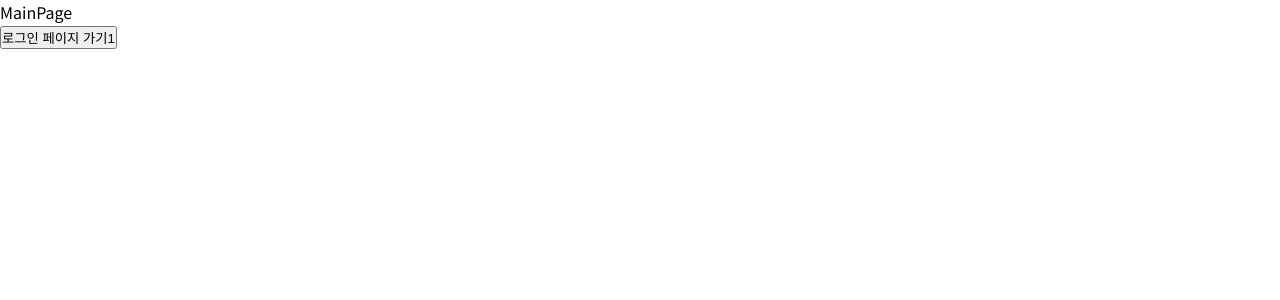
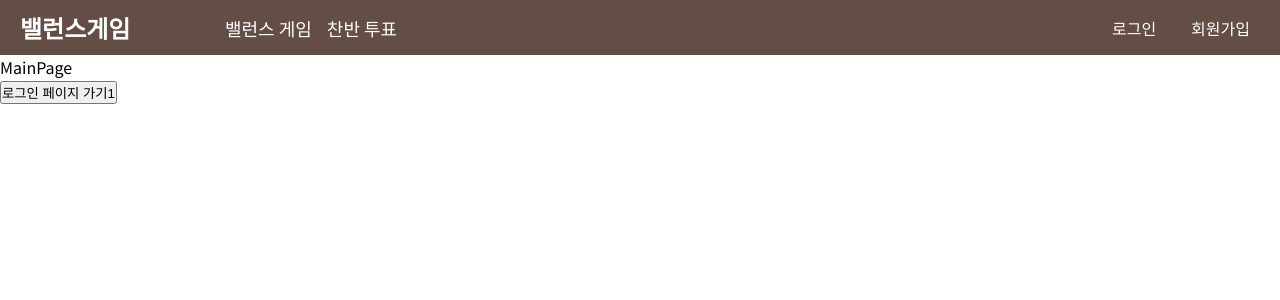
Before and after one commit to KoesJin/Daelim_TechFair, a React (Create React App) app: page / in a window 1280 px wide. Shown: the top 300 px of the page. Built offline with nearby package versions, Linux system fonts and the light colour scheme.

Commit message:
Make header & modify modal

```diff
--- a/src/components/AgreeModal.jsx
+++ b/src/components/AgreeModal.jsx
@@ -1,23 +1,38 @@
-// ModalComponent.js
 import React from 'react';
 import Modal from 'react-modal';
 import styles from '../css/AgreeModal.module.css';
 
-// 모달의 루트 요소 설정
 Modal.setAppElement('#root');
 
-const ModalComponent = ({ isOpen, onRequestClose }) => {
+const ModalComponent = ({ isOpen, onRequestClose, modalType }) => {
+  const renderModalContent = () => {
+    if (modalType === 'privacy') {
+      return (
+        <>
+          <h2>개인정보 수집 및 이용 안내</h2><br />
+          <p>회원 가입을 위해 이름, 전화번호, 이메일 등의 개인정보를 수집합니다. 수집된 개인정보는 회원 관리, 서비스 제공 및 개선, 법적 의무 준수를 위해 사용됩니다.</p>
+        </>
+      );
+    } else if (modalType === 'ads') {
+      return (
+        <>
+          <h2>광고성 정보 수신 동의 안내</h2><br />
+          <p>마케팅 및 광고 목적으로 회원님의 연락처를 통해 광고성 정보를 발송할 수 있습니다. 이 동의는 선택사항이며, 언제든지 철회할 수 있습니다.</p>
+        </>
+      );
+    }
+  };
+
   return (
     <Modal
       isOpen={isOpen}
       onRequestClose={onRequestClose}
-      contentLabel="개인정보 활용 동의"
+      contentLabel="모달"
       className={styles.modal}
       overlayClassName={styles.overlay}
     >
       <button onClick={onRequestClose} className={styles.closeButton}>✖</button> {/* X 아이콘 */}
-      <h2>개인정보 활용 동의</h2>
-      <p>여기에 개인정보 활용에 대한 상세 내용을 작성해.</p>
+      {renderModalContent()} {/* 모달 내용 렌더링 */}
     </Modal>
   );
 };
--- /dev/null
+++ b/src/components/Header.jsx
@@ -0,0 +1,36 @@
+import React from 'react';
+import { Link } from 'react-router-dom';
+import styles from '../css/Header.module.css';
+
+const Header = () => {
+  return (
+    <header className={styles.header}>
+      <div className={styles.logoContainer}>
+        {/* 로고 클릭 시 메인 페이지로 이동 */}
+        <Link to="/" className={styles.logo}>
+          밸런스게임
+        </Link>
+      </div>
+      <nav className={styles.nav}>
+        {/* 카테고리 버튼 */}
+        <Link to="/balance" className={styles.navItem}>
+          밸런스 게임
+        </Link>
+        <Link to="/vote" className={styles.navItem}>
+          찬반 투표
+        </Link>
+      </nav>
+      <div className={styles.authButtons}>
+        {/* 로그인 및 회원가입 버튼 */}
+        <Link to="/signin" className={styles.authButton}>
+          로그인
+        </Link>
+        <Link to="/signup" className={styles.authButton}>
+          회원가입
+        </Link>
+      </div>
+    </header>
+  );
+};
+
+export default Header;
--- a/src/css/AgreeModal.module.css
+++ b/src/css/AgreeModal.module.css
@@ -31,3 +31,14 @@
   font-size: 18px;
   color: #555;
 }
+
+.closeButton:hover,
+.closeButton:focus,
+.closeButton:active {
+  background: none;
+  border: none;
+}
+
+h2 {
+  text-align: center;
+}
--- /dev/null
+++ b/src/css/Header.module.css
@@ -0,0 +1,48 @@
+.header {
+  display: flex;
+  justify-content: space-between;
+  align-items: center;
+  padding: 10px 20px;
+  background-color: #644d45;
+}
+
+.logo {
+  font-size: 24px;
+  font-weight: bold;
+  color: white;
+  text-decoration: none;
+  margin-right: 30px;
+}
+
+.nav {
+  display: flex;
+  justify-content: start;
+  margin-left: 4%;
+}
+
+.navItem {
+  margin-left: 15px;
+  font-size: 18px;
+  color: white;
+  text-decoration: none;
+}
+
+.authButtons {
+  display: flex;
+  justify-content: flex-end;
+  margin-left: auto;
+}
+
+.authButton {
+  margin-left: 15px;
+  font-size: 16px;
+  color: white;
+  text-decoration: none;
+  background-color: transparent;
+  border: none;
+  padding: 5px 10px;
+}
+
+.authButton:hover {
+  font-weight: bold;
+}
--- a/src/page/MainPage.jsx
+++ b/src/page/MainPage.jsx
@@ -1,11 +1,13 @@
 import React from 'react';
 import { useNavigate } from 'react-router-dom';
+import Header from '../components/Header';
 
 const MainPage = () => {
     const navigate = useNavigate();
 
     return (
         <>
+          <Header></Header>
             <div>MainPage</div>
             <button
                 onClick={() => {
--- a/src/page/SignupPage.jsx
+++ b/src/page/SignupPage.jsx
@@ -15,6 +15,7 @@ const SignupPage = () => {
   const [showCertification, setShowCertification] = useState(false);
   const [certification, setCertification] = useState("");
   const [modalIsOpen, setModalIsOpen] = useState(false);
+  const [modalType, setModalType] = useState("");
 
   const handleAdsChange = () => {
     setAgreedToAds(!AgreedToAds);
@@ -61,12 +62,14 @@ const SignupPage = () => {
     }
   };
 
-  const openModal = () => {
+  const openModal = (type) => {
+    setModalType(type);
     setModalIsOpen(true);
   };
 
   const closeModal = () => {
     setModalIsOpen(false);
+    setModalType("");
   };
 
   const handleSubmit = (e) => {
@@ -177,8 +180,8 @@ const SignupPage = () => {
             <label htmlFor="privacy" className={styles.checkboxLabel}>
               <span className={styles.required}>(필수)</span> 개인정보 활용 동의
               <span className={styles.required}>*</span>
-              <span className={styles.detailLink} onClick={openModal}> 자세히 보기</span>
             </label>
+            <span className={styles.detailLink} onClick={() => openModal('privacy')}> 자세히 보기</span>
           </div>
           <div className={styles.checkboxContainer}>
             <input
@@ -190,8 +193,8 @@ const SignupPage = () => {
             <label htmlFor="ads" className={styles.checkboxLabel}>
               광고성 메시지 전송 동의
               <span className={styles.required}>*</span>
-              <span className={styles.detailLink} onClick={openModal}> 자세히 보기</span>
             </label>
+            <span className={styles.detailLink} onClick={() => openModal('ads')}> 자세히 보기</span>
           </div>
           <button type="submit" className={styles.button}>회원가입</button>
         </form>
@@ -202,6 +205,7 @@ const SignupPage = () => {
       <Modal
         isOpen={modalIsOpen}
         onRequestClose={closeModal}
+        modalType={modalType}
       />
     </div>
   );
```
